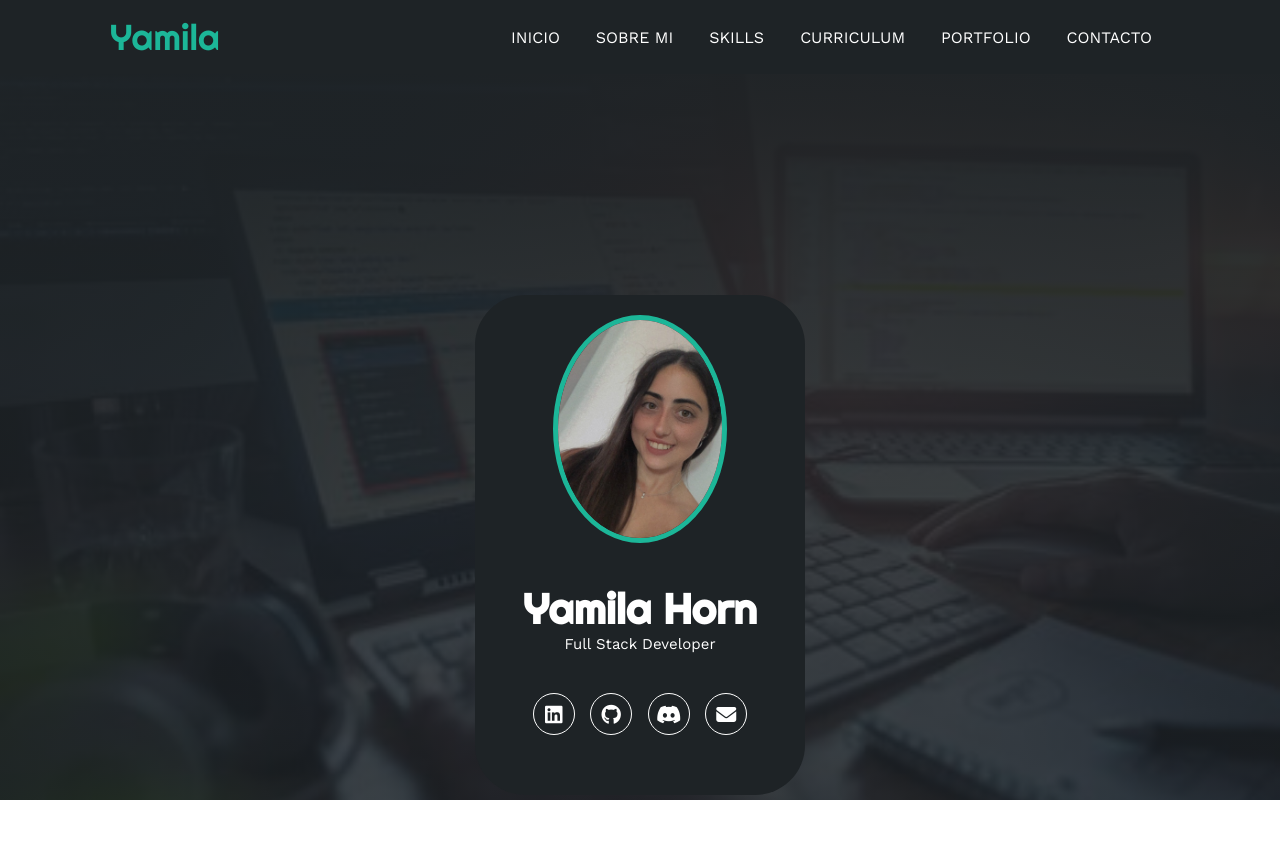
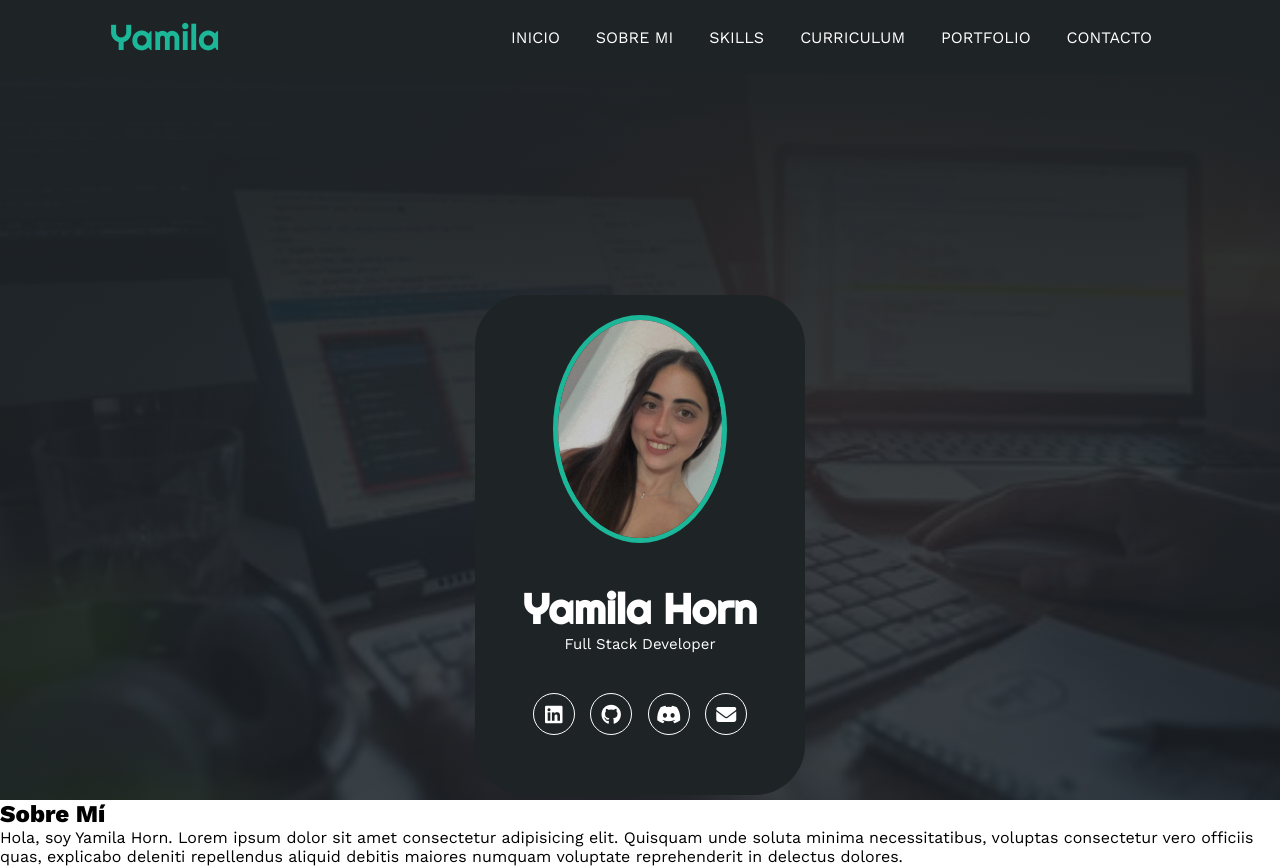
Before and after one commit to YamilaHorn/portafolio, a plain HTML site: page Portafolio/index.html in a window 1280 px wide. Before the commit the page ends 800 px from the top, so only its background shows below. Drawn offline with nearby package versions, Linux system fonts and the light colour scheme.

Commit message:
tercer commit

```diff
--- a/Portafolio/index.html
+++ b/Portafolio/index.html
@@ -9,7 +9,7 @@
     <link rel="stylesheet" href="estilo.css">
 </head>
 <body>
-     <!-- MENU ENCABEZADO -->
+    <!-- MENU ENCABEZADO -->
      <div class="contenedor-header">
         <header>
             <div class="logo">
@@ -44,8 +44,18 @@
                 <a href="#"><i class="fa-brands fa-github"></i></a>
                 <a href="#"><i class="fa-brands fa-discord"></i></a>
                 <a href="#"><i class="fa-solid fa-envelope"></i></a>
+            </div>
+        </div>
+    </section>
 
-            </div>
+    <!-- SECCION SOBRE MI -->
+    <section id="sobremi" class="sobremi">
+        <div class="contenido-seccion">
+            <h2>Sobre Mí</h2>
+            <p><span>Hola, soy Yamila Horn.</span> Lorem ipsum dolor sit amet consectetur adipisicing elit. Quisquam unde soluta minima necessitatibus, voluptas consectetur vero officiis quas, explicabo deleniti repellendus aliquid debitis maiores numquam voluptate reprehenderit in delectus dolores.</p>
+
+
+
         </div>
     </section>
 </body>
```
